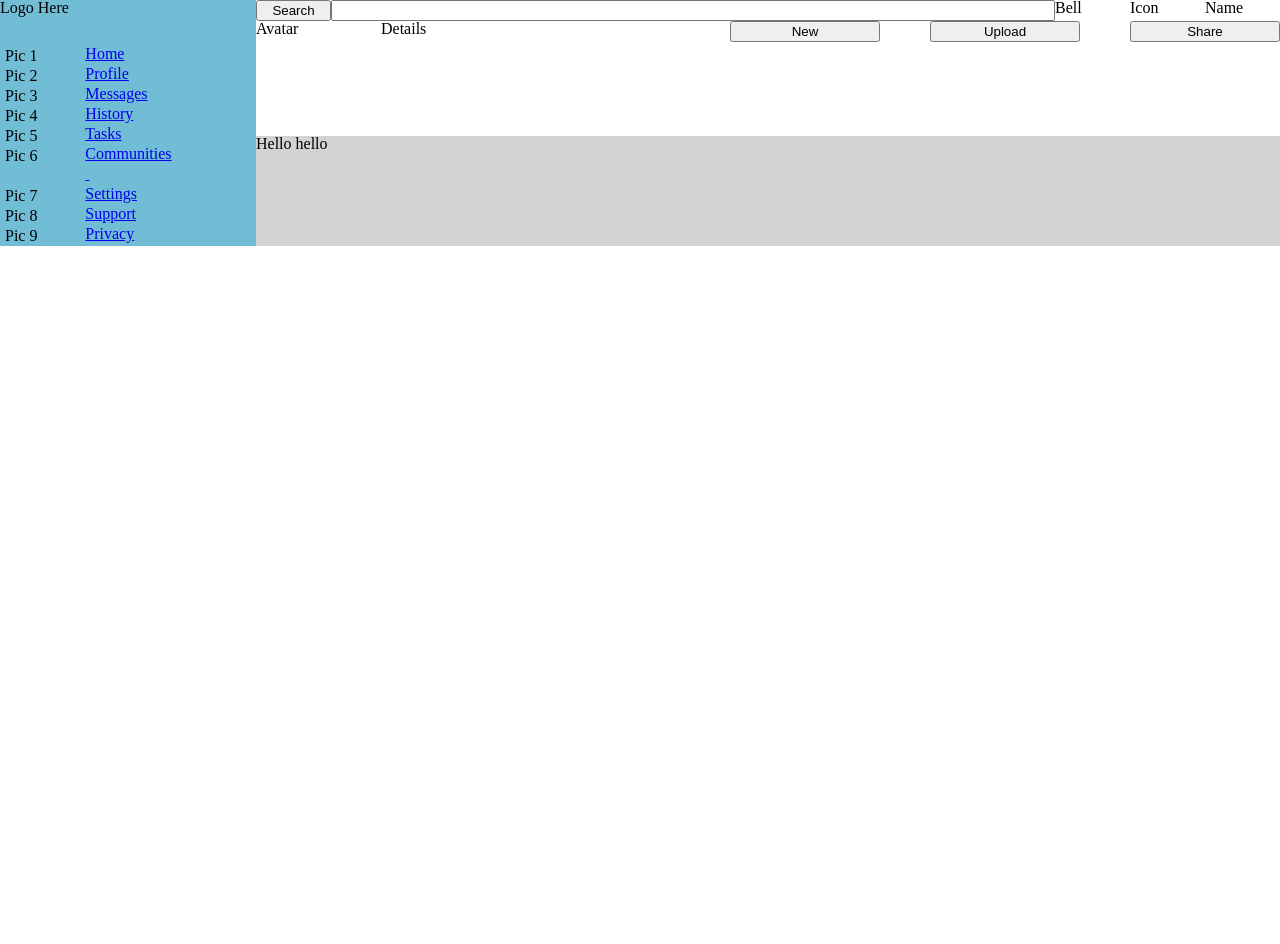
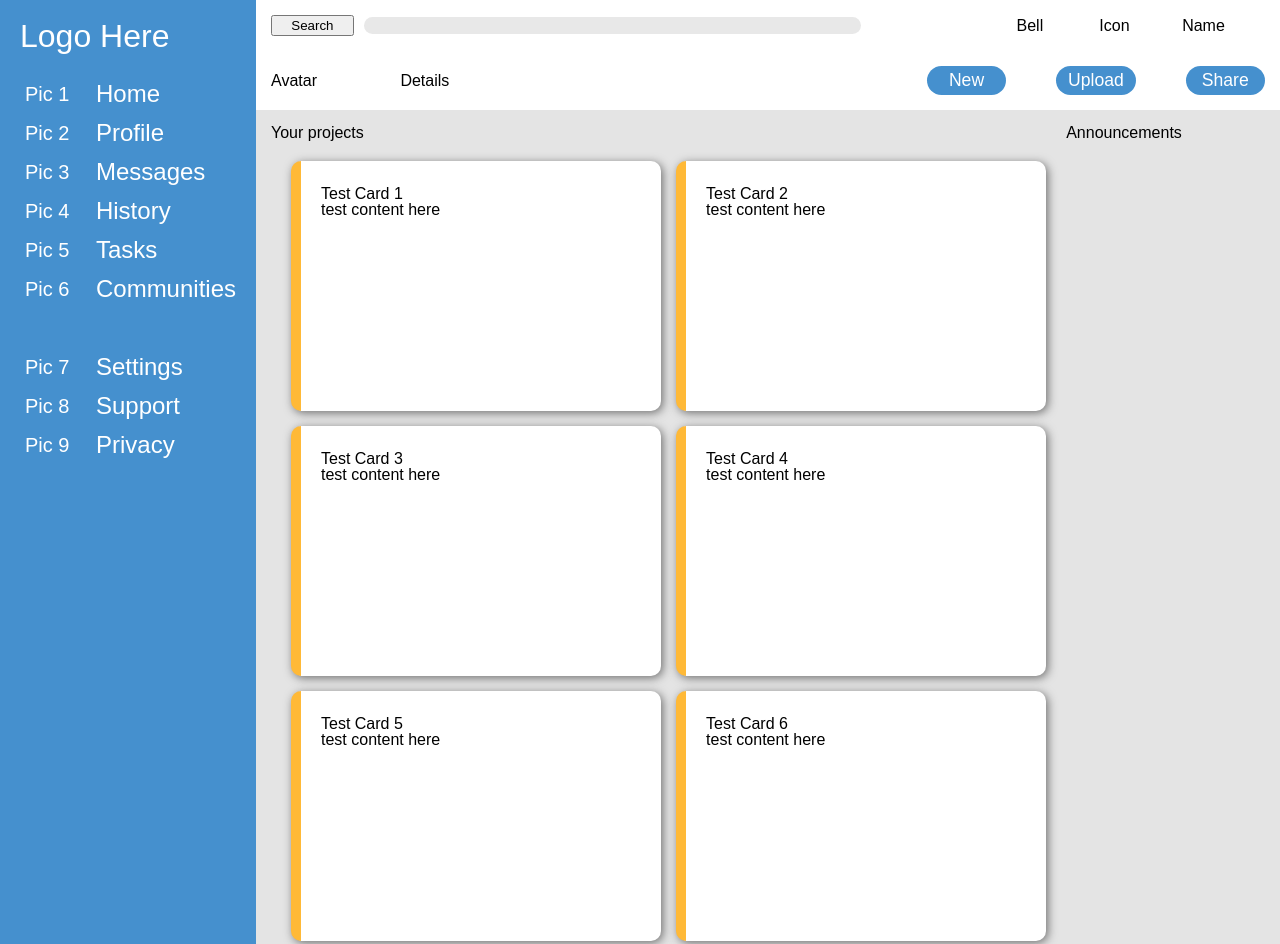
Before and after one commit to ChrisSturgeon/odin-admin-page, a plain HTML site: page index.html in a window 1280 px wide. Shown: the top 944 px of the page. Before the commit the page ends 800 px from the top, so only its background shows below. Drawn offline with Linux system fonts and the light colour scheme.

Commit message:
Cards complete

```diff
--- a/index.html
+++ b/index.html
@@ -54,18 +54,41 @@
         <a href="#">Support</a>
         <p>Pic 9</p>
         <a href="#">Privacy</a>
-
-
-
-
       </div>
 
     </div>
 
     <div class="content">
-      Hello hello
 
-      <div class="projects"></div>
+      <h1>Your projects</h1>
+      <h1>Announcements</h1>
+
+      <div class="cards">
+          <div class="card">
+            <h2>Test Card 1</h2>
+            <p>test content here</p>
+          </div>
+          <div class="card">
+            <h2>Test Card 2</h2>
+            <p>test content here</p>
+          </div>
+          <div class="card">
+            <h2>Test Card 3</h2>
+            <p>test content here</p>
+          </div>
+          <div class="card">
+            <h2>Test Card 4</h2>
+            <p>test content here</p>
+          </div>
+          <div class="card">
+            <h2>Test Card 5</h2>
+            <p>test content here</p>
+          </div>
+          <div class="card">
+            <h2>Test Card 6</h2>
+            <p>test content here</p>
+          </div>
+      </div>
       <div class="announcements"></div>
       <div class="trending"></div>
     </div>
--- a/style.css
+++ b/style.css
@@ -30,6 +30,7 @@ footer, header, hgroup, menu, nav, section {
 }
 body {
 	line-height: 1;
+  font-family:Arial, Helvetica, sans-serif
 }
 ol, ul {
 	list-style: none;
@@ -49,6 +50,8 @@ table {
 
 /* My CSS */
 
+
+
 .container {
   display: grid;
   grid-template-columns: 1fr 4fr;
@@ -56,32 +59,77 @@ table {
 
 .header {
   background-color: white;
-  grid-column: 2/-1
+  grid-column: 2/-1;
+  box-shadow: 5px 5px 2px black;
 }
 
 .header > .headerTop {
   display: grid;
-  grid-template-columns: 75px 4fr repeat(3, 75px);
+  grid-template-columns: 1fr 8fr 1fr 1fr 1fr;
   grid-auto-flow: column;
+    align-items: center;
+}
+
+.headerTop, .headerBottom {
+  padding: 15px;
+}
+
+.headerTop input {
+  width: 75%;
+  background-color: rgb(232, 232, 232);
+  border: none;
+  border-radius: 10px;
+  margin-left: 10px;
+}
+
+.header > .headerBottom {
+  display: grid;
+  grid-template-columns: 1fr 6fr 1fr 1fr 1fr;
+  grid-auto-flow: column;
+  align-items: center;
+  gap: 50px;
+}
+
+.headerBottom button {
+  font-size: 1.1rem;
+  color:white;
+  background-color: rgb(69, 144, 206);
+  border: none;
+  border-radius: 15px;
+  padding: 4px;
 
 }
 
-
-.header > .headerBottom {
-  display: grid;
-  grid-template-columns: 75px 4fr repeat(3, 150px);
-  grid-auto-flow: column;
-  gap: 50px;
+.sidebar {
+  background-color: rgb(69, 144, 206);
+  grid-row: 1/3;
+  padding: 20px;
+  gap: 20px;
+  color: white;
+  white-space: nowrap;
 }
 
-.sidebar {
-  background-color: rgb(114, 189, 214);
-  grid-row: 1/3;
+.sidebar h1 {
+  font-size: 2rem;
+}
+
+.sidebar p {
+  font-size: 1.25rem;
+  color: white;
+
+}
+
+a:link, a:visited {
+  font-size: 1.5rem;
+  color: white;
+  text-decoration: none;
+
 }
 
 .sideLinks {
   margin-top: 30px;
   display: grid;
+  gap: 15px;
   grid-template-columns: 1fr 2fr;
 }
 
@@ -90,8 +138,27 @@ table {
 }
 
 .content {
-  background-color: lightgrey;
+  background-color: rgb(228, 228, 228);
   grid-column: 2/3;
-  grid-row: 2/3
+  grid-row: 2/3;
+  display: grid;
+  grid-template-columns: 4fr 1fr;
+  padding: 15px;
+}
 
+.cards {
+  display: grid;
+  grid-template-columns: repeat(auto-fit, minmax(300px, 1fr));
+  gap: 15px;
+  padding: 20px;
 }
+
+.card {
+  height: 200px;
+  overflow: auto;
+  padding: 25px 20px;
+  background-color: white;
+  border-left: 10px solid rgb(255, 185, 55);
+  border-radius: 10px;
+  box-shadow: 2px 2px 10px rgb(112, 112, 112);
+}
```
